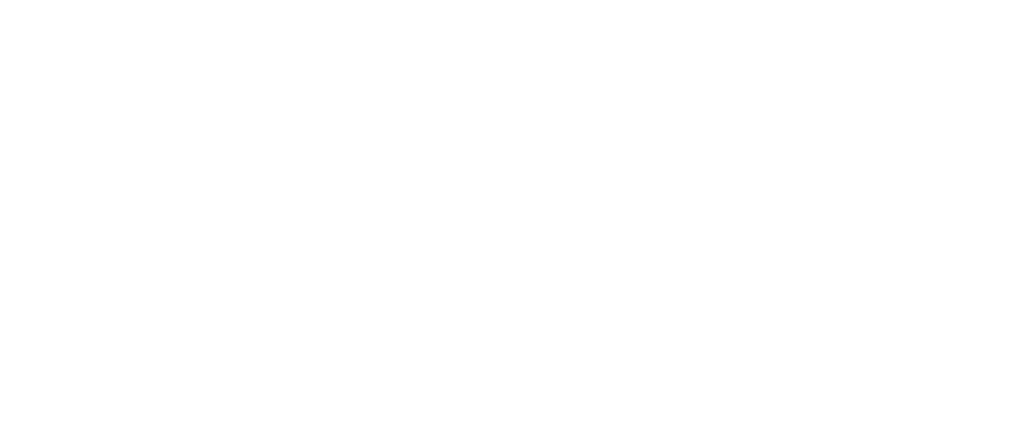
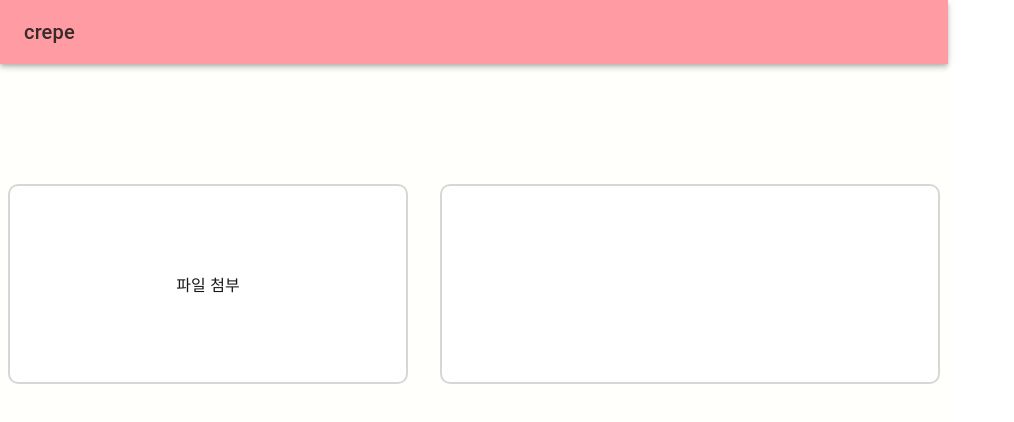
Before and after one commit to tukcom2023CD/AOK, a React (Create React App) app in the folder frontend/: page /upload in a window 1280 px wide. Before the commit this address had no page. Shown: the top 422 px of the page, without its empty margins (0-1014 px from the left). Built offline with nearby package versions, Linux system fonts and the light colour scheme.

Commit message:
design: upload drag and drop 복구 완료

```diff
--- a/frontend/src/App.tsx
+++ b/frontend/src/App.tsx
@@ -2,6 +2,8 @@
 import {BrowserRouter as Router, Routes, Route} from 'react-router-dom'; //라우터 세팅
 import Main from './Pages/Main';
 import Project from './Pages/Project';
+import Upload from './Pages/Upload';
+
 function App() {
   return (
     <div className="App">
@@ -12,7 +14,7 @@
 
           {/* 이하 다른 페이지들 주석으로 구분 */}
           <Route path='/project' element={<Project />} />
-
+          <Route path='/upload' element={<Upload />} />
         </Routes>
       </Router>
     </div>
--- a/frontend/src/Components/DragDrop/DragDrop.tsx
+++ b/frontend/src/Components/DragDrop/DragDrop.tsx
@@ -13,7 +13,7 @@
 import {FaTrash} from 'react-icons/fa';
 
 
-  interface IFileTypes {
+type IFileTypes = {
   id: number; //파일들의 고유값 id
   object: File;
   URL: string;
@@ -42,16 +42,17 @@
 
       for (const file of selectFiles) {
         //스프레드 연산자를 통해 기존에 있던 파일들을 복사, 선택한 파일 append
-          let urlread = new FileReader();
+
         if (!/\.(png)$/i.test(file.name)){
           return alert('png 파일만 첨부할 수 있습니다.')
         }
+
         tempFiles = [
           ...tempFiles,
           {
             id: fileId.current++, //fileId의 값을 1씩 늘려주며 각 파일의 고유값으로 사용
             object: file, //object 안에 선택했던 파일들의 정보 담김
-              URL: ''
+            URL: URL.createObjectURL(file)
           }
         ];
 
@@ -166,10 +167,11 @@
               const {
                 id,
                 object: { name },
-
+                URL
               } = file;
 
               return (
+
                 <ul className='lists'>
                   <li className='list-new'>
                     <div key={id} className="list-row">
@@ -180,13 +182,27 @@
                     </div>
                   </li>
                 </ul>
+
+
               );
             })}
 
         </section>
       </div>
-        <div className="imagePreview">{}
-          여기 div 안에 이미지 프리뷰가 들어갑니다
+      <div className="imagePreview">
+        {files.length > 0 && files.map((file: IFileTypes)=> {
+          const {
+            id,
+            object: {name},
+            URL
+          } = file;
+
+          return (
+            <div key = {id}>
+              <img src = {URL}/>
+            </div>
+          );
+        })}
       </div>
     </div>
   );
--- /dev/null
+++ b/frontend/src/Pages/Upload.tsx
@@ -0,0 +1,32 @@
+import React from 'react';
+import styled from 'styled-components';
+import {DndProvider} from 'react-dnd';
+import { HTML5Backend } from 'react-dnd-html5-backend';
+import { BtnStyle } from '../Components/Button';
+import { MainBackground } from '../Components/MainPageBgr';
+import UpsideBar from '../Components/UpsideBar';
+import DragDrop from '../Components/DragDrop/DragDrop';
+// import PreImage from '../Components/PreImage/PreImage';
+// import SaveTitle from '../Components/SaveTitle/SaveTitle';
+// import SaveContent from '../Components/SaveContent/SaveContent';
+// import ApplyBtn from '../Components/ApplyButton/ApplyBtn';
+
+
+
+function Upload() {
+    return(
+      <div>
+        <MainBackground display='inline-block' backgroundcolor='rgba(255,241,158,0.05)'>
+          <UpsideBar/>
+          <DndProvider backend={HTML5Backend}>
+
+          </DndProvider>
+          <DragDrop/>
+          {/* <SaveTitle/>
+          <SaveContent/>
+          <ApplyBtn/> */}
+        </MainBackground>
+      </div>
+    );
+  }
+export default Upload;
```
Lines whose indentation alone changed are shown as unchanged.
